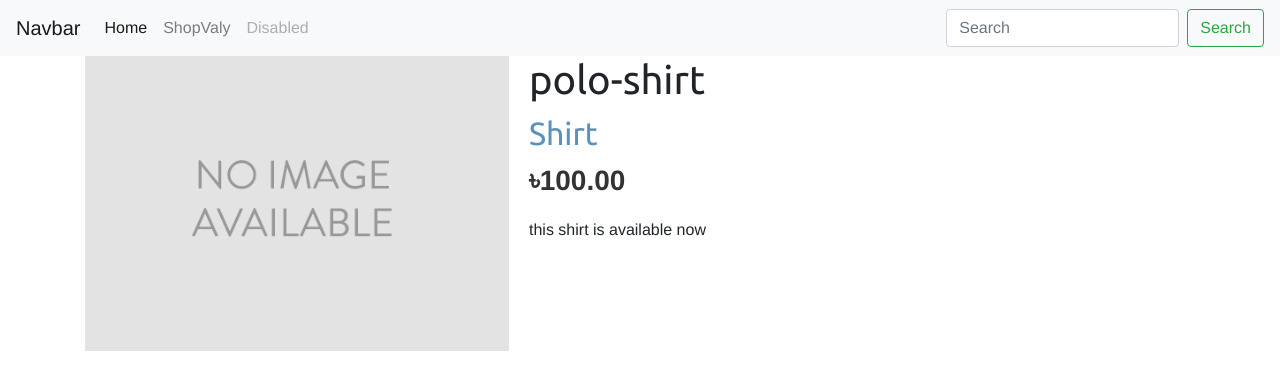
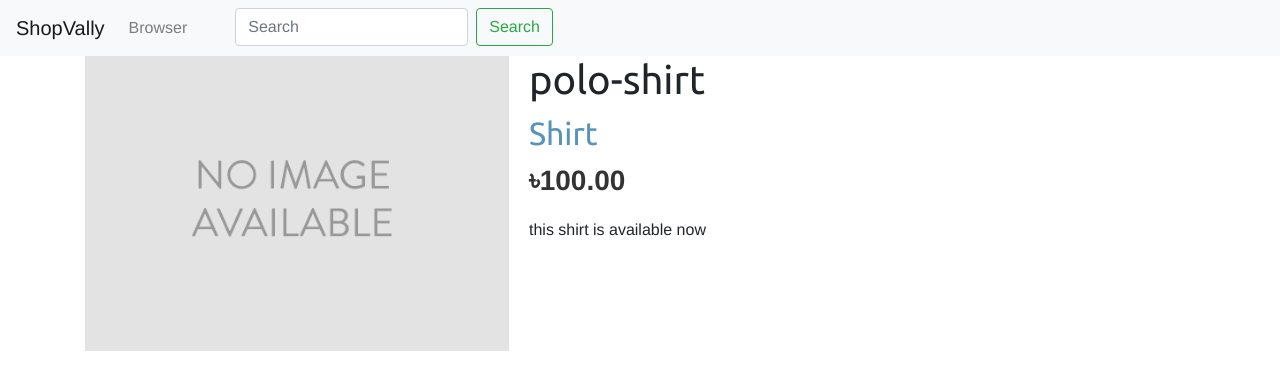
Before and after one commit to Sabbirdiu/Django-ecommerce, a Django app: a page that uses templates/shop/base.html in a window 1280 px wide. Shown: the top 390 px of the page. Run offline with Django 3.2, Linux system fonts and the light colour scheme; data comes from the database, SQL or seed files in the repository; both versions use the stored data as it was after the commit; some libraries are stand-ins or nearby versions.

Commit message:
update the navbar

```diff
--- a/templates/shop/base.html
+++ b/templates/shop/base.html
@@ -15,28 +15,26 @@
 
   <body>
     <nav class="navbar navbar-expand-lg navbar-light bg-light">
-        <a class="navbar-brand" href="#">Navbar</a>
+        <a class="navbar-brand" href="/">ShopVally</a>
         <button class="navbar-toggler" type="button" data-toggle="collapse" data-target="#navbarSupportedContent" aria-controls="navbarSupportedContent" aria-expanded="false" aria-label="Toggle navigation">
           <span class="navbar-toggler-icon"></span>
         </button>
 
         <div class="collapse navbar-collapse" id="navbarSupportedContent">
           <ul class="navbar-nav mr-auto">
-            <li class="nav-item active">
-              <a class="nav-link" href="#">Home <span class="sr-only">(current)</span></a>
-            </li>
+
             <li class="nav-item">
-              <a class="nav-link" href="/">ShopValy</a>
+              <a class="nav-link" href="/">Browser</a>
             </li>
 
-            <li class="nav-item">
-              <a class="nav-link disabled" href="#" tabindex="-1" aria-disabled="true">Disabled</a>
-            </li>
-          </ul>
-          <form class="form-inline my-2 my-lg-0">
+
+          <ul class=" ml-6" >
+          <form class="form-inline my-2 my-lg-0 ">
             <input class="form-control mr-sm-2" type="search" placeholder="Search" aria-label="Search">
             <button class="btn btn-outline-success my-2 my-sm-0" type="submit">Search</button>
           </form>
+        </ul>
+        </ul>
         </div>
       </nav>
       <div class="container">
```
Also changed, not shown: db.sqlite3.
